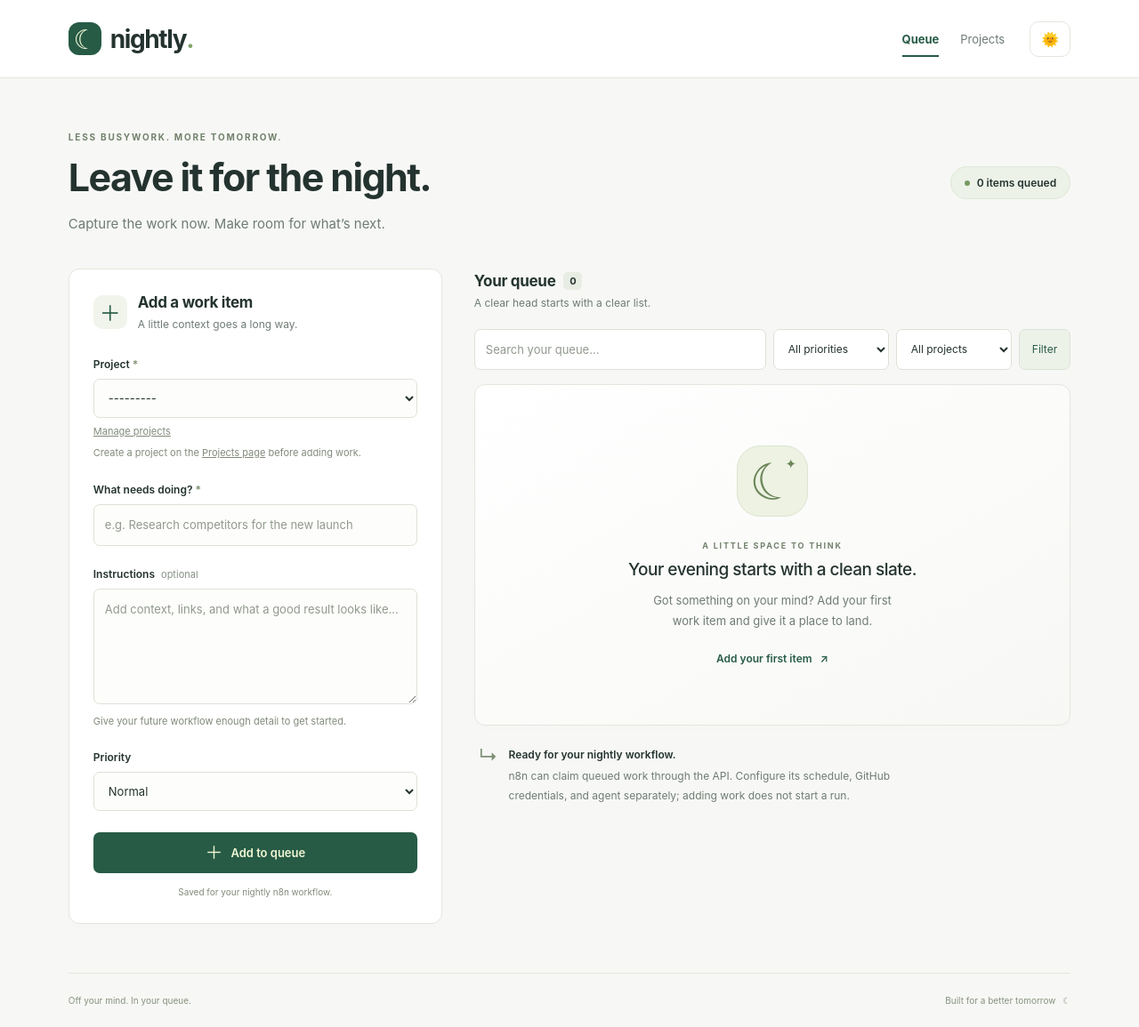
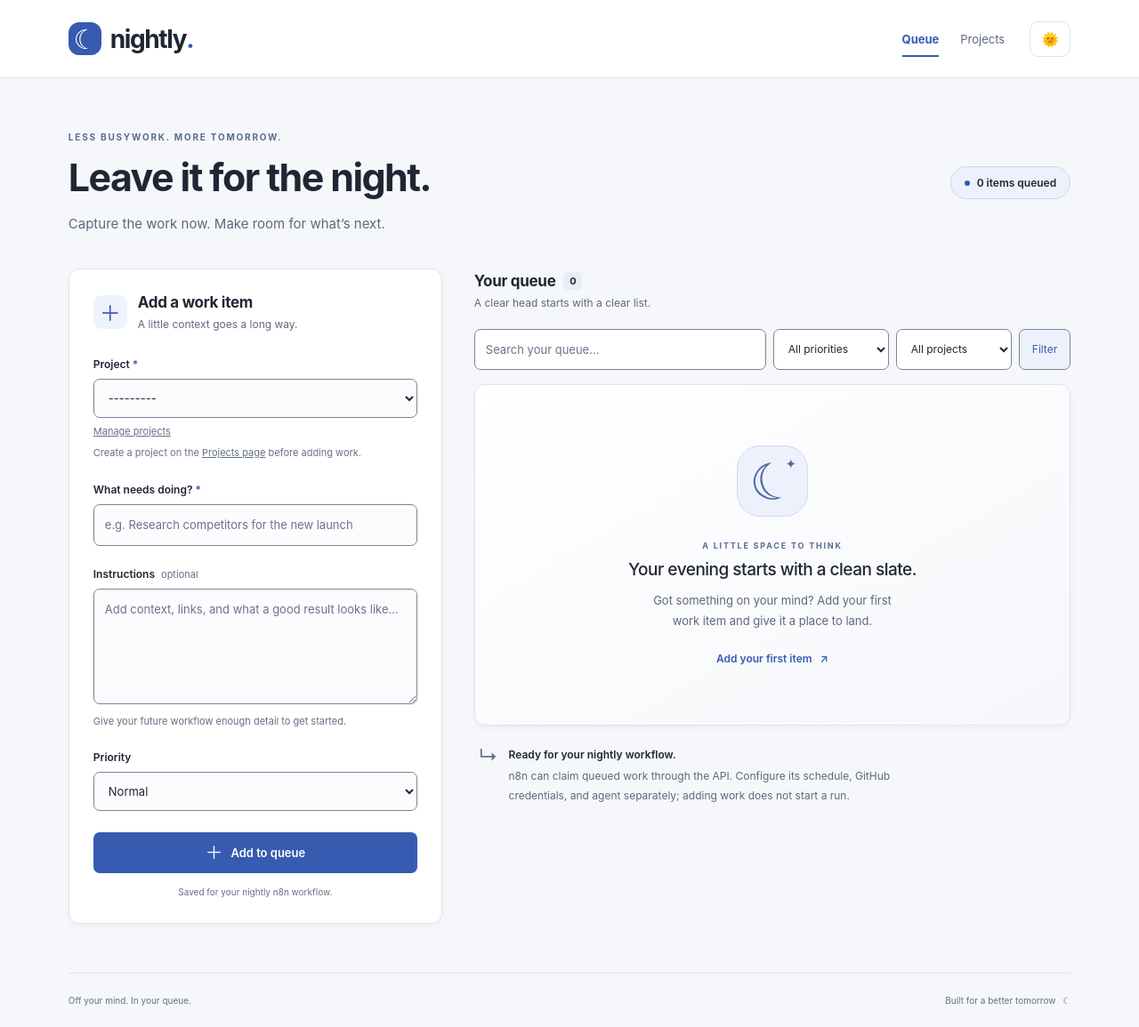
Before and after one commit to innateessence/nightly-queue, a Django app: page / in a window 1280 px wide. Shown: the whole page at 89% size. Run offline with Django 4.2, Linux system fonts and the light colour scheme; data that the repository does not hold is empty; parts of the project's set-up code (start-up, migrations or seed data) failed here and were passed over.

Commit message:
Refresh light theme with cool neutrals and blue

```diff
--- a/work_queue/static/work_queue/queue.css
+++ b/work_queue/static/work_queue/queue.css
@@ -1,51 +1,51 @@
 :root {
   font-family: -apple-system, BlinkMacSystemFont, "Segoe UI", sans-serif;
   font-synthesis: none;
-  --color-text: #24332f;
-  --color-bg: #f7f8f5;
+  --color-text: #202633;
+  --color-bg: #f6f7fb;
   --color-panel: #fff;
-  --color-muted: #6f7b74;
-  --color-accent: #275b46;
-  --color-accent-hover: #1c4836;
-  --color-focus: #81ad85;
-  --color-border: #e2e7de;
-  --color-input-bg: #fdfefb;
-  --color-input-border: #dce2d7;
-  --color-placeholder: #91998e;
-  --color-eyebrow: #71816b;
-  --color-brand-dot: #81a46c;
-  --color-highlight-bg: #edf2e8;
-  --color-highlight-border: #dfe7d7;
-  --color-status-dot: #789b60;
-  --color-icon-bg: #f1f4eb;
-  --color-required: #7b8f6f;
-  --color-optional: #879086;
-  --color-hint: #818b7b;
-  --color-badge-bg: #e8ede3;
-  --color-order-label: #85907e;
-  --color-illustration-bg: #edf2e3;
-  --color-illustration-border: #dce5ce;
-  --color-illustration-text: #6b8659;
-  --color-item-footer-border: #f0f2ec;
-  --color-item-footer-text: #87907f;
-  --color-remove: #7d8576;
-  --color-remove-hover: #a04636;
-  --color-notice-bg: #edf4e8;
-  --color-notice-border: #d5e3cb;
-  --color-error-bg: #fff4ef;
-  --color-error-border: #edcebf;
-  --color-error-text: #9c4933;
-  --color-footer: #88927f;
-  --color-integration-icon: #7e8e74;
-  --color-priority-bg: #f2f3ef;
-  --color-priority-text: #737b6e;
-  --color-priority-high-bg: #fbefdf;
-  --color-priority-high-text: #96652a;
-  --color-priority-low-bg: #edf2f7;
-  --color-priority-low-text: #5c7692;
-  --color-queued-label: #6c7f60;
-  --color-brand-mark-text: #f1f6d5;
-  --color-on-accent: #f1f6d5;
+  --color-muted: #5e687d;
+  --color-accent: #365bb0;
+  --color-accent-hover: #294890;
+  --color-focus: #486cbd;
+  --color-border: #dfe3ed;
+  --color-input-bg: #fcfcff;
+  --color-input-border: #7c8496;
+  --color-placeholder: #68748a;
+  --color-eyebrow: #596b92;
+  --color-brand-dot: #365bb0;
+  --color-highlight-bg: #edf1fc;
+  --color-highlight-border: #ccd6f1;
+  --color-status-dot: #365bb0;
+  --color-icon-bg: #eef2fc;
+  --color-required: #365bb0;
+  --color-optional: #657085;
+  --color-hint: #657085;
+  --color-badge-bg: #e9edf6;
+  --color-order-label: #657085;
+  --color-illustration-bg: #edf1fc;
+  --color-illustration-border: #d1daf0;
+  --color-illustration-text: #526ba4;
+  --color-item-footer-border: #e9ecf3;
+  --color-item-footer-text: #657085;
+  --color-remove: #657085;
+  --color-remove-hover: #a62c46;
+  --color-notice-bg: #edf2ff;
+  --color-notice-border: #c4d2f1;
+  --color-error-bg: #fff1f4;
+  --color-error-border: #ebbdc8;
+  --color-error-text: #a32b46;
+  --color-footer: #657085;
+  --color-integration-icon: #657085;
+  --color-priority-bg: #eef0f5;
+  --color-priority-text: #596275;
+  --color-priority-high-bg: #fff1dd;
+  --color-priority-high-text: #875516;
+  --color-priority-low-bg: #edf0fc;
+  --color-priority-low-text: #4d5f9b;
+  --color-queued-label: #4c6193;
+  --color-brand-mark-text: #fff;
+  --color-on-accent: #fff;
   color: var(--color-text);
   background: var(--color-bg);
 }
@@ -77,7 +77,7 @@ h1 { margin: 0; font-size: clamp(30px, 3.5vw, 43px); line-height: 1.2; font-weig
 .queue-total { display: flex; align-items: center; gap: 8px; flex-shrink: 0; font-size: 12px; font-weight: 600; background: var(--color-highlight-bg); border: 1px solid var(--color-highlight-border); border-radius: 24px; padding: 10px 15px; }
 .status-dot { display: inline-block; width: 6px; height: 6px; background: var(--color-status-dot); border-radius: 50%; }
 .workspace { display: grid; grid-template-columns: 420px minmax(0, 1fr); gap: 36px; align-items: start; }
-.panel { background: var(--color-panel); border: 1px solid var(--color-border); border-radius: 12px; box-shadow: 0 3px 8px rgba(39, 57, 40, 0.0118); }
+.panel { background: var(--color-panel); border: 1px solid var(--color-border); border-radius: 12px; box-shadow: 0 3px 8px rgba(20, 30, 55, 0.04); }
 .composer { padding: 27px; }
 .section-heading { display: flex; align-items: center; gap: 12px; margin-bottom: 30px; }
 .section-icon { display: grid; place-items: center; background: var(--color-icon-bg); width: 38px; height: 38px; border-radius: 10px; font-size: 24px; color: var(--color-accent); }
```
